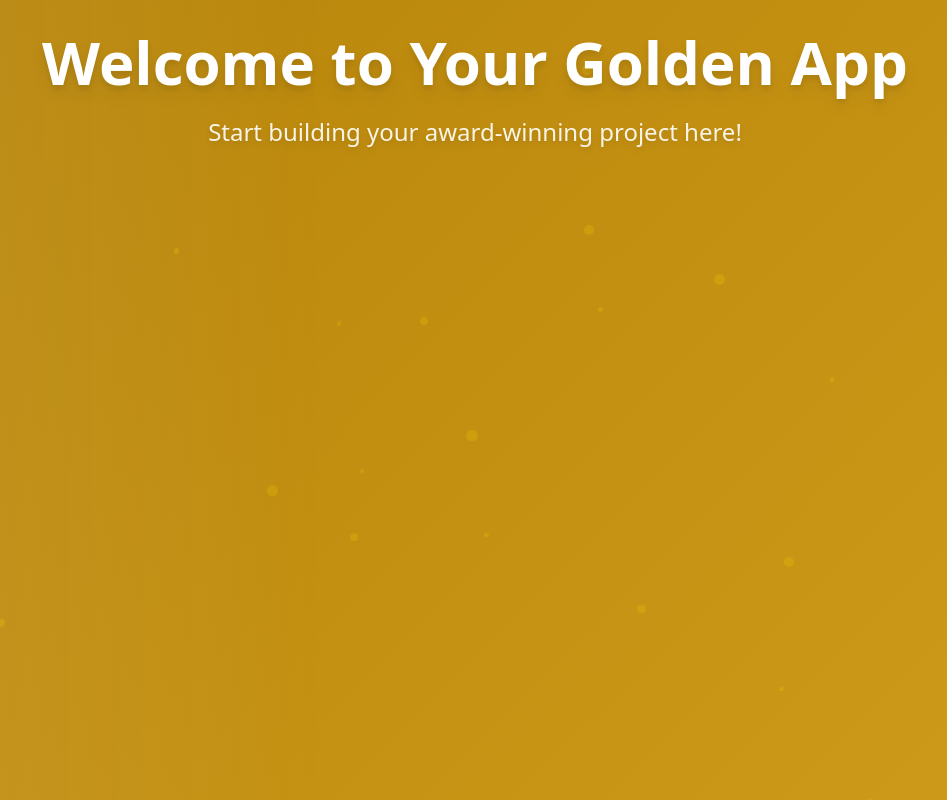
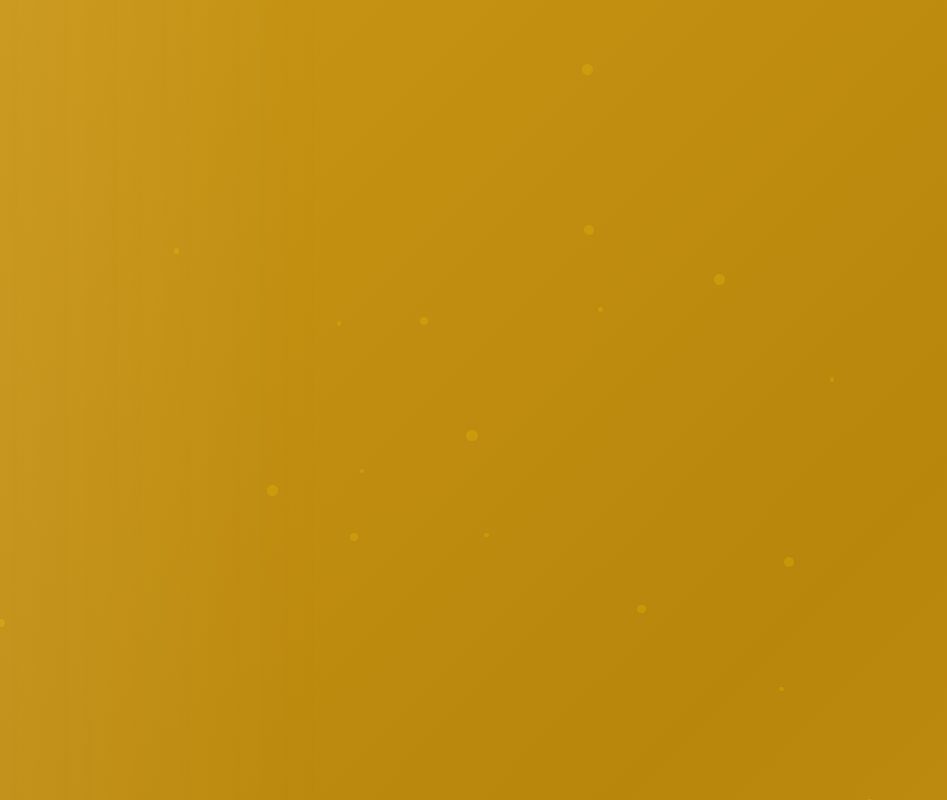
Before and after one commit to aruncr75/golden-glow-animation, a React (Vite) app: page / in a window 1280 px wide. Shown: the whole page, without its empty margins (165-1112 px from the left). Built offline with nearby package versions, Linux system fonts and the light colour scheme.

Commit message:
Remove welcome text content from the Index page

```diff
--- a/src/pages/Index.tsx
+++ b/src/pages/Index.tsx
@@ -49,12 +49,7 @@ const Index = () => {
       {/* Content container */}
       <div className="relative z-10 container mx-auto px-4 py-8">
         <div className="text-center">
-          <h1 className="text-4xl md:text-6xl font-bold text-white mb-6 drop-shadow-lg">
-            Welcome to Your Golden App
-          </h1>
-          <p className="text-xl md:text-2xl text-white/90 max-w-2xl mx-auto drop-shadow-md">
-            Start building your award-winning project here!
-          </p>
+          {/* Text content removed */}
         </div>
       </div>
     </div>
```
